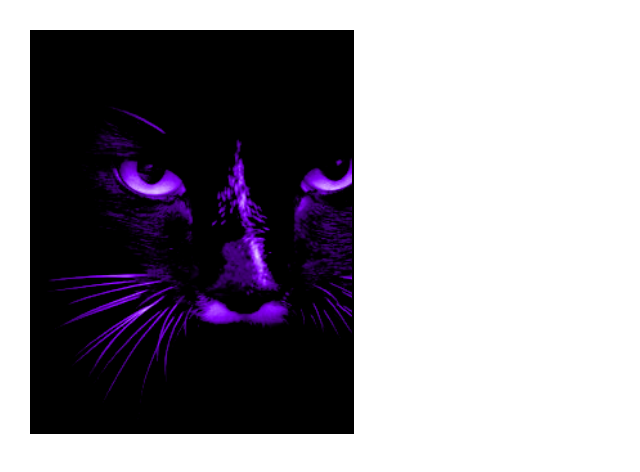
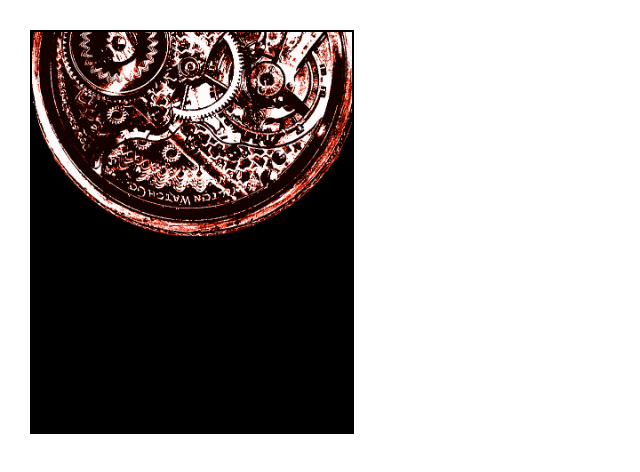
Before and after one commit to brewchetta/tarot-animations, a React (Create React App) app: page / in a window 1280 px wide. Shown: the top 472 px of the page, without its empty margins (0-640 px from the left). Built offline with nearby package versions, Linux system fonts and the light colour scheme.

Commit message:
Emperor static elements

```diff
--- a/src/Animations/4_Emperor.js
+++ b/src/Animations/4_Emperor.js
@@ -0,0 +1,14 @@
+import React from 'react'
+import watch from '../Assets/4_Emperor_Watch.png'
+
+const Emperor = props => {
+  return (
+    <div className='card-animation'>
+      <img alt='' src={watch}
+      className='card-fit-height'
+      style={{ position: 'relative', top: '-45%', left: '-5%' }} />
+    </div>
+  )
+}
+
+export default Emperor
--- a/src/App.css
+++ b/src/App.css
@@ -18,7 +18,6 @@
   background: black;
 }
 
-.card-fit-frame {
-  width: 100%;
+.card-fit-height {
   height: 100%;
 }
--- a/src/CardComponent.js
+++ b/src/CardComponent.js
@@ -1,5 +1,5 @@
 import React from 'react'
-import Card from './Animations/2_HighPriestess'
+import Card from './Animations/4_Emperor'
 
 export default class CardComponent extends React.Component {
 
```
Also changed, not shown: src/Animations/3_Empress.js (+12 -0 lines).
